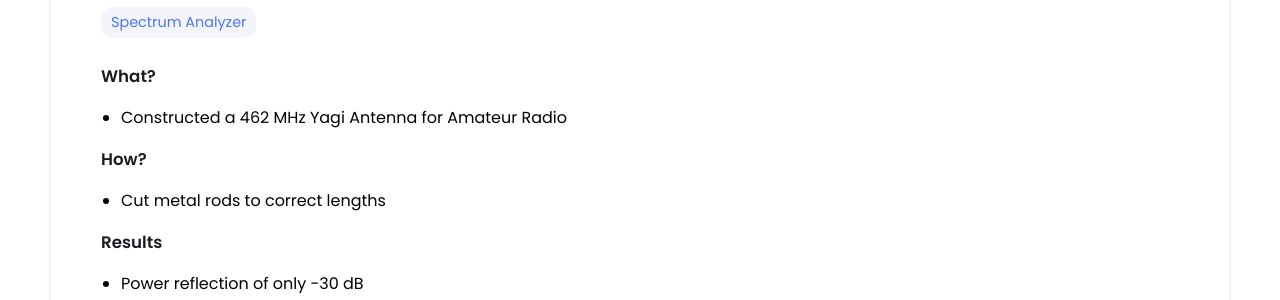
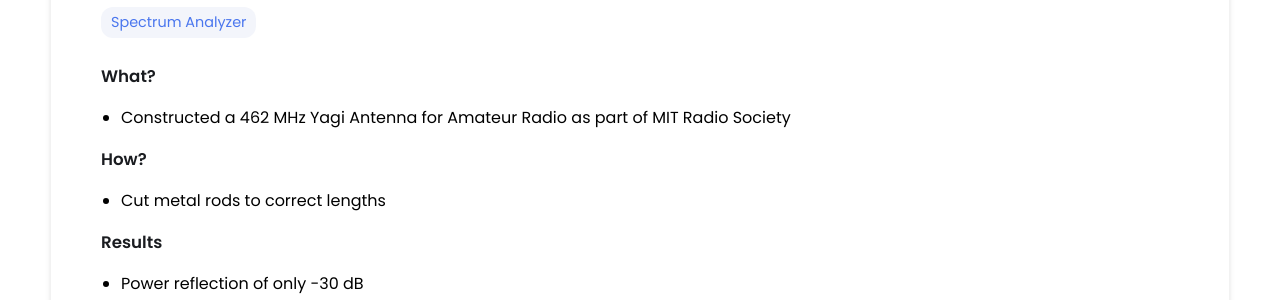
Before and after one commit to MegaPerkyCello/MegaPerkyCello.github.io, a Jekyll site: the page built from _projects/09-Antenna/index.md, in a window 1280 px wide. Shown: the part 596-896 px from the top of the page. Built offline with Jekyll 4.4.1, drawn with Linux system fonts in a browser that asks for light colours.

Commit message:
Update index.md

```diff
--- a/_projects/09-Antenna/index.md
+++ b/_projects/09-Antenna/index.md
@@ -1,7 +1,7 @@
 ---
 layout: post
 title: Yagi Antenna
-description: Constructed a 462 MHz Yagi Antenna for Amateur Radio
+description: Constructed a 462 MHz Yagi Antenna for Amateur Radio as part of MIT Radio Society.
 
 skills:
   - Spectrum Analyzer
@@ -10,7 +10,7 @@ main-image: /YagiAntenna.jpg
 ---
 
 ### **What?**
- -  Constructed a 462 MHz Yagi Antenna for Amateur Radio
+ -  Constructed a 462 MHz Yagi Antenna for Amateur Radio as part of MIT Radio Society
 
 ### **How?**
 - Cut metal rods to correct lengths
```
